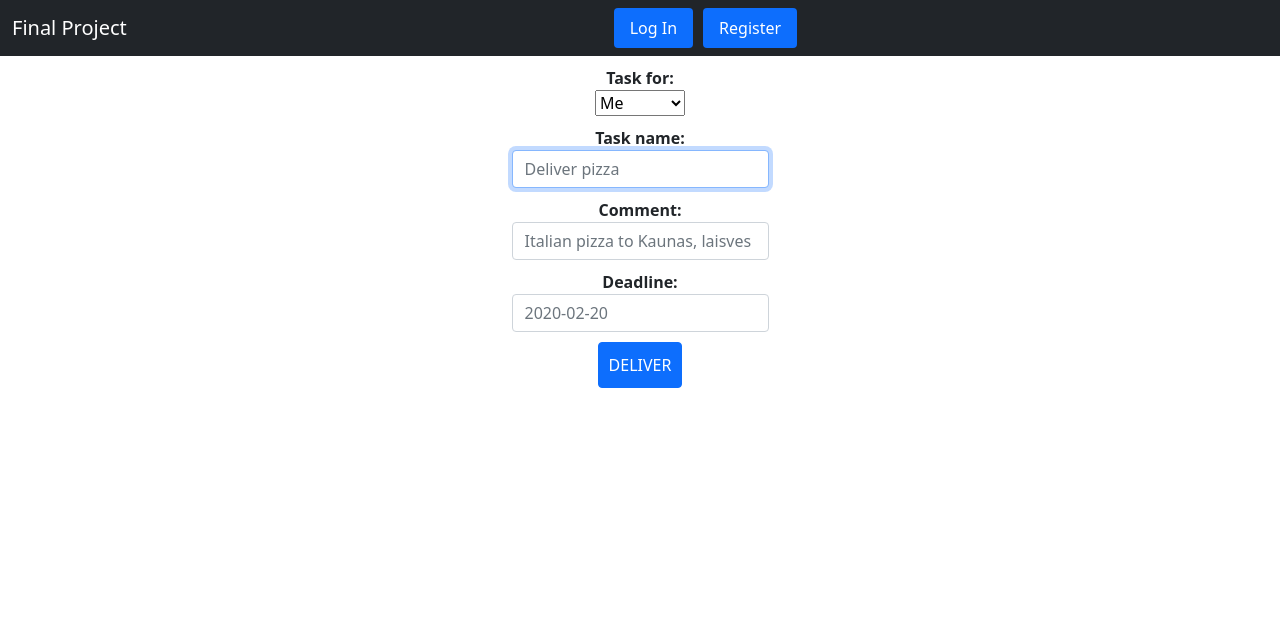
After one commit to Eimantas93/TM, a Flask app: template templates/new_task.html in a window 1280 px wide. The commit adds this page. Shown: the top 628 px of the page. Run offline with Flask 2, Linux system fonts and the light colour scheme; the template is opened without the code that fills it, so the values that code supplies are empty.

Commit message:
Front - end pages update

```diff
--- a/templates/layout.html
+++ b/templates/layout.html
@@ -1,16 +1,20 @@
 <!doctype html>
 <html lang="en">
+
 <head>
   <!-- Required meta tags -->
   <meta charset="utf-8">
   <meta name="viewport" content="width=device-width, initial-scale=1">
 
   <!-- Bootstrap CSS -->
-    <link href="https://cdn.jsdelivr.net/npm/bootstrap@5.0.0-beta2/dist/css/bootstrap.min.css" rel="stylesheet" integrity="sha384-BmbxuPwQa2lc/FVzBcNJ7UAyJxM6wuqIj61tLrc4wSX0szH/Ev+nYRRuWlolflfl" crossorigin="anonymous">
+  <link href="https://cdn.jsdelivr.net/npm/bootstrap@5.0.0-beta2/dist/css/bootstrap.min.css" rel="stylesheet"
+    integrity="sha384-BmbxuPwQa2lc/FVzBcNJ7UAyJxM6wuqIj61tLrc4wSX0szH/Ev+nYRRuWlolflfl" crossorigin="anonymous">
 
   <!-- Optional JavaScript; choose one of the two! -->
   <!-- Option 1: Bootstrap Bundle with Popper -->
-    <script src="https://cdn.jsdelivr.net/npm/bootstrap@5.0.0-beta2/dist/js/bootstrap.bundle.min.js" integrity="sha384-b5kHyXgcpbZJO/tY9Ul7kGkf1S0CWuKcCD38l8YkeH8z8QjE0GmW1gYU5S9FOnJ0" crossorigin="anonymous"></script>
+  <script src="https://cdn.jsdelivr.net/npm/bootstrap@5.0.0-beta2/dist/js/bootstrap.bundle.min.js"
+    integrity="sha384-b5kHyXgcpbZJO/tY9Ul7kGkf1S0CWuKcCD38l8YkeH8z8QjE0GmW1gYU5S9FOnJ0"
+    crossorigin="anonymous"></script>
 
   <!-- Option 2: Separate Popper and Bootstrap JS -->
   <!--
@@ -24,29 +28,34 @@
   <script src="{{ url_for('static', filename='script.js') }}"></script>
   <title>{% block title %}{% endblock %}</title>
 </head>
+
 <body>
 
   <!-- MAIN navigation bar -->
   <nav class="navbar navbar-expand-lg navbar-dark bg-dark">
     <div class="container-fluid">
       <a class="navbar-brand">Final Project</a>
-          <button class="navbar-toggler" type="button" data-bs-toggle="collapse" data-bs-target="#navbarNav" aria-controls="navbarNav" aria-expanded="false" aria-label="Toggle navigation">
+      <button class="navbar-toggler" type="button" data-bs-toggle="collapse" data-bs-target="#navbarNav"
+        aria-controls="navbarNav" aria-expanded="false" aria-label="Toggle navigation">
         <span class="navbar-toggler-icon"></span>
       </button>
       <div class="collapse navbar-collapse justify-content-start" id="navbarNav">
         {% if session.user_id %}
         <ul class="navbar-nav">
           <li class="nav-item">
-                <a class="nav-link" href="#">Main</a>
+            <a class="nav-link" href='{{ url_for("index") }}'>Main</a>
           </li>
           <li class="nav-item">
             <a class="nav-link" href="#">Assigned tasks</a>
           </li>
           <li class="nav-item">
-                <a class="nav-link" href="#">Deadline tasks</a>
+            <a class="nav-link" href='{{ url_for("relations") }}'>Edit relations</a>
           </li>
           <li class="nav-item">
-                <a class="nav-link" href='#'>Finished tasks</a>
+            <a class="nav-link" href='#'>Tasks history</a>
+          </li>
+          <li class="nav-item">
+            <a class="nav-link" href='{{ url_for("new_task") }}'>New task</a>
           </li>
         </ul>
       </div>
@@ -80,4 +89,5 @@
     </div>
   </footer>
 </body>
+
 </html>
--- /dev/null
+++ b/templates/new_task.html
@@ -0,0 +1,36 @@
+{% extends "layout.html" %}
+
+{% block title %}
+Task Manager
+{% endblock %}
+
+{% block main %}
+<center>
+    <form action="/new_task" method="post">
+        <label>Task for: </label>
+        <div class="form-group">
+            <select id="task_for">
+                <option value="me">Me</option>
+                <option value="manager">Manager</option>
+                <option value="assistant">Assistant</option>
+                <option value="designer">Designer</option>
+            </select>
+        </div>
+        <label>Task name: </label>
+        <div class="form-group">
+            <input autocomplete="off" type="text" class="form-control" placeholder="Deliver pizza" name="task_name"
+                autofocus required>
+        </div>
+        <label>Comment: </label>
+        <div class="form-group">
+            <input autocomplete="off" type="text" class="form-control"
+                placeholder="Italian pizza to Kaunas, laisves aleja 25" name="comment">
+        </div>
+        <label>Deadline: </label>
+        <div class="form-group">
+            <input autocomplete="off" type="text" class="form-control" placeholder="2020-02-20" name="deadline">
+        </div>
+        <button class="btn btn-primary" type="submit">DELIVER</button>
+    </form>
+</center>
+{% endblock %}
```
Also changed, not shown: templates/relations.html (added, +18 -0 lines). Lines whose indentation alone changed are shown as unchanged.
